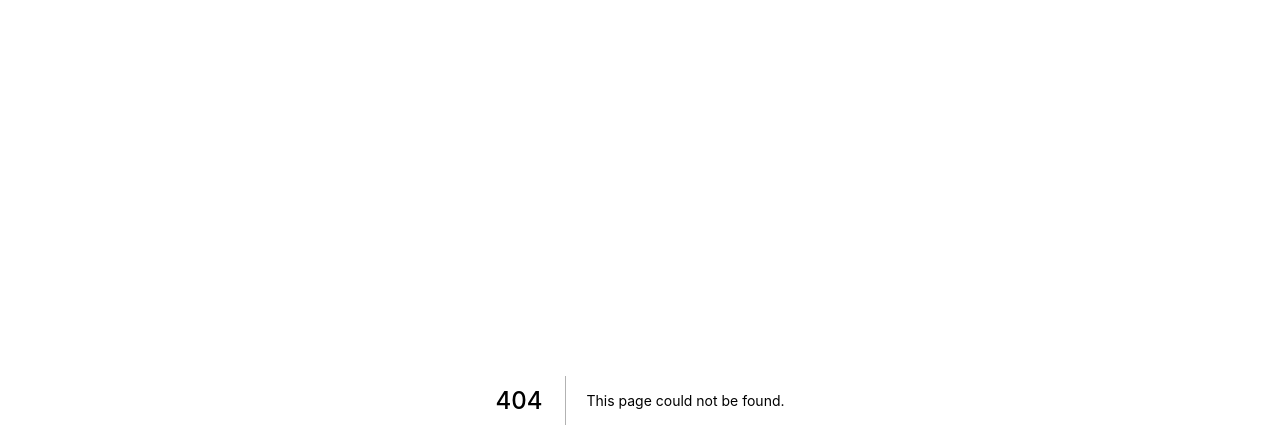
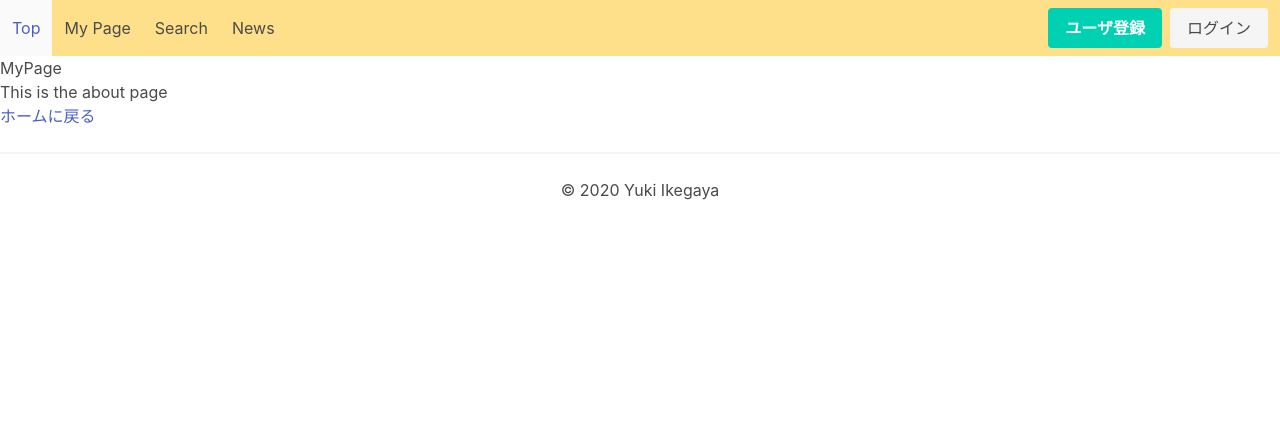
Before and after one commit to ikeyu0806/movie-info, a Next.js app: page /my_page in a window 1280 px wide. Before the commit this address had no page. Shown: the top 448 px of the page. Built offline with nearby package versions, Linux system fonts and the light colour scheme.

Commit message:
rename anout page

```diff
--- a/components/Layout.tsx
+++ b/components/Layout.tsx
@@ -34,7 +34,7 @@ const Layout = ({ children, title = 'This is the default title' }: Props) => {
             <a className="navbar-item">Top</a>
           </Link>{' '}
           {' '}
-          <Link href="/about">
+          <Link href="/my_page">
             <a className="navbar-item">My Page</a>
           </Link>{' '}
           {' '}
--- a/pages/about.tsx
+++ b/pages/my_page.tsx
@@ -1,16 +1,16 @@
 import Link from 'next/link'
 import Layout from '../components/Layout'
 
-const AboutPage = () => (
-  <Layout title="About | Next.js + TypeScript Example">
-    <h1>About</h1>
+const MyPage = () => (
+  <Layout title="MY Page">
+    <h1>MyPage</h1>
     <p>This is the about page</p>
     <p>
       <Link href="/">
-        <a>Go home</a>
+        <a>ホームに戻る</a>
       </Link>
     </p>
   </Layout>
 )
 
-export default AboutPage
+export default MyPage
```
